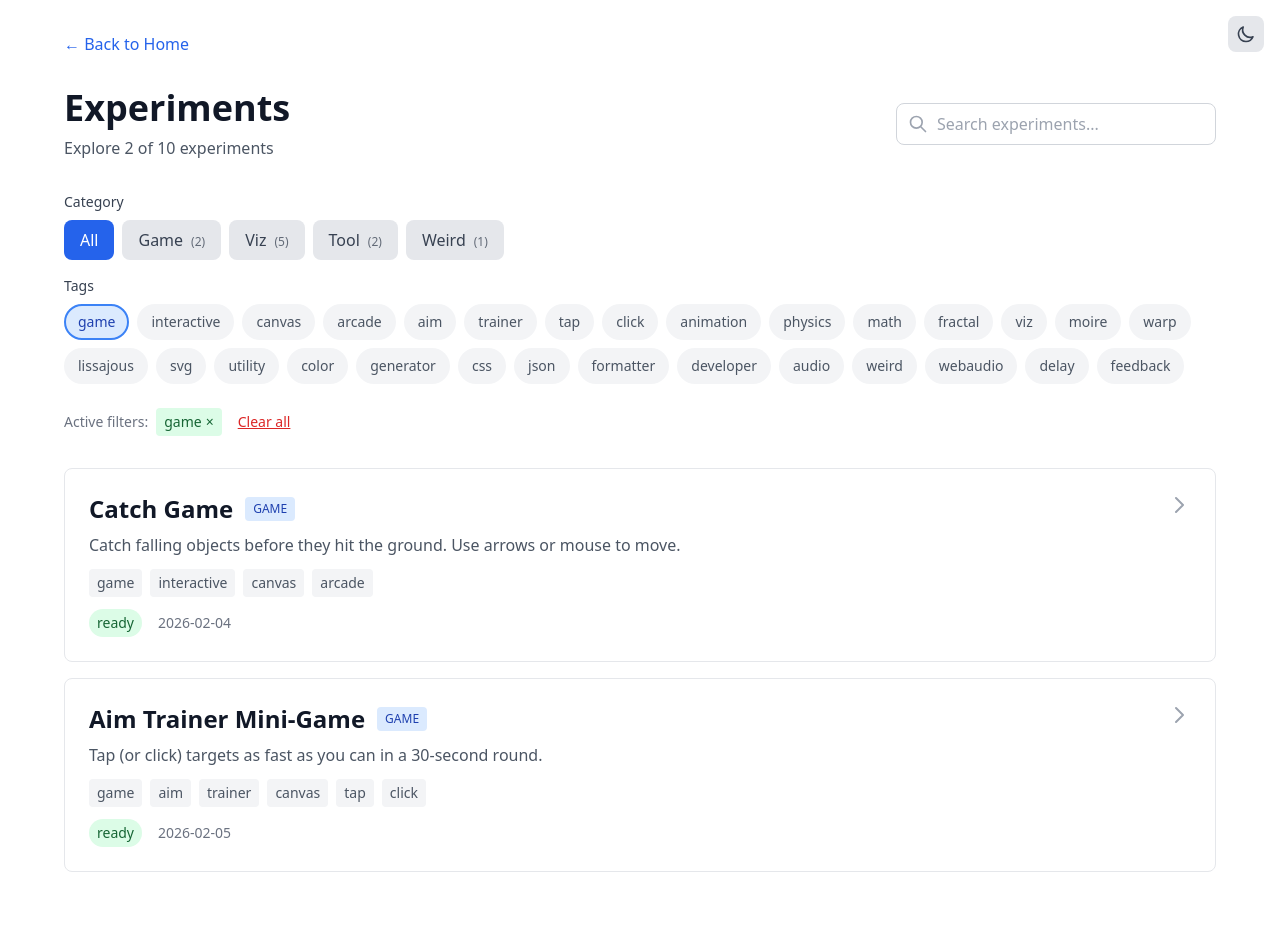
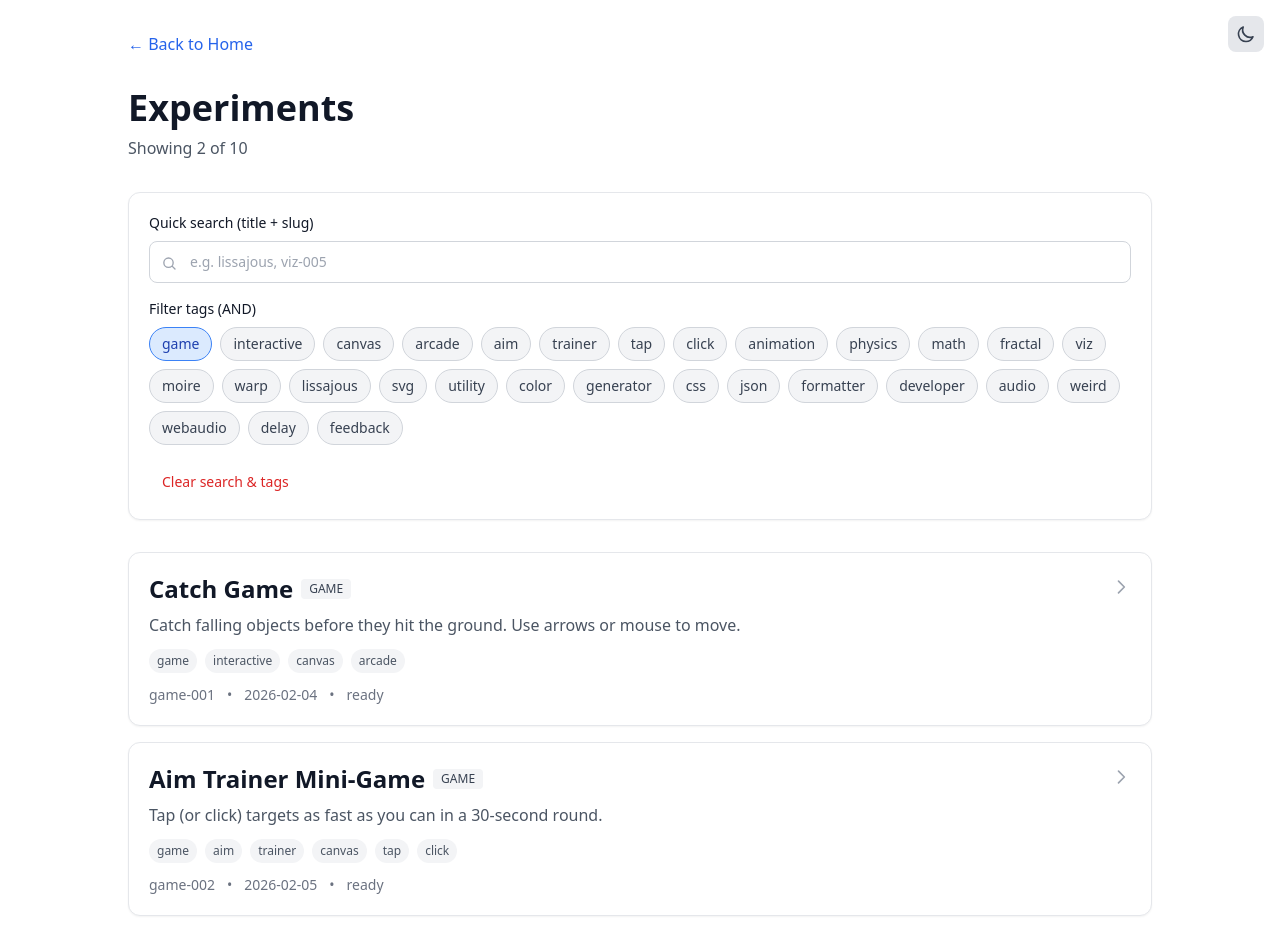
Before and after one commit to higgs-jung/tf-prd-lab, a Next.js app: page /experiments in a window 1280 px wide. Both pictures are taken after a click on the button "game". Before the commit the page ends 904 px from the top, so only its background shows below. Built offline with nearby package versions, Linux system fonts and the light colour scheme.

Commit message:
feat(experiments): add quick search and AND tag filters

```diff
--- a/app/experiments/page.tsx
+++ b/app/experiments/page.tsx
@@ -1,304 +1,200 @@
 'use client'
 
-import Link from "next/link";
-import { useState, useMemo } from "react";
-import { experiments, categories, allTags } from "../../experiments/index";
+import Link from 'next/link'
+import { useDeferredValue, useMemo, useState } from 'react'
+import { allTags, experiments } from '../../experiments/index'
 
 export default function ExperimentsPage() {
-  const [selectedCategory, setSelectedCategory] = useState<string>('all');
-  const [selectedTags, setSelectedTags] = useState<string[]>([]);
-  const [searchQuery, setSearchQuery] = useState('');
+  const [searchInput, setSearchInput] = useState('')
+  const [selectedTags, setSelectedTags] = useState<string[]>([])
+
+  const deferredSearch = useDeferredValue(searchInput)
+
+  const normalizedExperiments = useMemo(
+    () =>
+      experiments.map((experiment) => ({
+        ...experiment,
+        searchable: `${experiment.title} ${experiment.slug}`.toLowerCase(),
+      })),
+    []
+  )
 
   const filteredExperiments = useMemo(() => {
-    return experiments.filter(exp => {
-      // Category filter
-      if (selectedCategory !== 'all' && exp.category !== selectedCategory) {
-        return false;
+    const query = deferredSearch.trim().toLowerCase()
+
+    return normalizedExperiments.filter((experiment) => {
+      const matchesQuery = query.length === 0 || experiment.searchable.includes(query)
+      const matchesTags =
+        selectedTags.length === 0 || selectedTags.every((tag) => experiment.tags.includes(tag))
+
+      return matchesQuery && matchesTags
+    })
+  }, [deferredSearch, normalizedExperiments, selectedTags])
+
+  const toggleTag = (tag: string) => {
+    setSelectedTags((prev) =>
+      prev.includes(tag) ? prev.filter((selected) => selected !== tag) : [...prev, tag]
+    )
   }
 
-      // Tag filter
-      if (selectedTags.length > 0 && !selectedTags.some(tag => exp.tags.includes(tag))) {
-        return false;
+  const clearFilters = () => {
+    setSearchInput('')
+    setSelectedTags([])
   }
 
-      // Search filter
-      if (searchQuery) {
-        const query = searchQuery.toLowerCase();
-        const matchesTitle = exp.title.toLowerCase().includes(query);
-        const matchesDescription = exp.description.toLowerCase().includes(query);
-        const matchesTags = exp.tags.some(tag => tag.toLowerCase().includes(query));
-        if (!matchesTitle && !matchesDescription && !matchesTags) {
-          return false;
-        }
-      }
-
-      return true;
-    });
-  }, [selectedCategory, selectedTags, searchQuery]);
-
-  const toggleTag = (tag: string) => {
-    setSelectedTags(prev =>
-      prev.includes(tag)
-        ? prev.filter(t => t !== tag)
-        : [...prev, tag]
-    );
-  };
-
-  const clearFilters = () => {
-    setSelectedCategory('all');
-    setSelectedTags([]);
-    setSearchQuery('');
-  };
-
-  const hasActiveFilters = selectedCategory !== 'all' || selectedTags.length > 0 || searchQuery !== '';
+  const hasActiveFilters = searchInput.trim().length > 0 || selectedTags.length > 0
 
   return (
-    <main className="min-h-screen p-8">
-      <div className="max-w-6xl mx-auto">
-        <nav className="mb-8">
-          <Link
-            href="/"
-            className="text-blue-600 dark:text-blue-400 hover:underline"
-          >
+    <main className="min-h-screen px-4 py-6 sm:px-6 sm:py-8">
+      <div className="mx-auto w-full max-w-5xl">
+        <nav className="mb-6 sm:mb-8">
+          <Link href="/" className="text-blue-600 hover:underline dark:text-blue-400">
             ← Back to Home
           </Link>
         </nav>
 
-        <div className="flex flex-col lg:flex-row lg:items-center lg:justify-between gap-4 mb-8">
-          <div>
-            <h1 className="text-4xl font-bold mb-2">Experiments</h1>
-            <p className="text-gray-600 dark:text-gray-400">
-              Explore {filteredExperiments.length} of {experiments.length} experiments
+        <section className="mb-6 sm:mb-8">
+          <h1 className="text-3xl font-bold sm:text-4xl">Experiments</h1>
+          <p className="mt-2 text-sm text-gray-600 dark:text-gray-400 sm:text-base">
+            Showing {filteredExperiments.length} of {experiments.length}
           </p>
-          </div>
+        </section>
 
-          {/* Search */}
+        <section className="mb-6 rounded-xl border border-gray-200 bg-white p-4 shadow-sm dark:border-gray-700 dark:bg-gray-900 sm:mb-8 sm:p-5">
+          <div className="space-y-4">
             <div className="relative">
+              <label htmlFor="experiment-search" className="mb-2 block text-sm font-medium">
+                Quick search (title + slug)
+              </label>
               <input
+                id="experiment-search"
                 type="text"
-              placeholder="Search experiments..."
-              value={searchQuery}
-              onChange={(e) => setSearchQuery(e.target.value)}
-              className="w-full lg:w-80 px-4 py-2 pl-10 border border-gray-300 dark:border-gray-600 rounded-lg bg-white dark:bg-gray-800 focus:outline-none focus:ring-2 focus:ring-blue-500"
+                placeholder="e.g. lissajous, viz-005"
+                value={searchInput}
+                onChange={(event) => setSearchInput(event.target.value)}
+                className="w-full rounded-lg border border-gray-300 bg-white py-2.5 pl-10 pr-3 text-sm text-gray-900 outline-none ring-blue-500 transition focus:ring-2 dark:border-gray-600 dark:bg-gray-800 dark:text-gray-100"
               />
               <svg
-              className="absolute left-3 top-1/2 transform -translate-y-1/2 w-5 h-5 text-gray-400"
+                className="pointer-events-none absolute left-3 top-[42px] h-4 w-4 text-gray-400"
                 fill="none"
                 stroke="currentColor"
                 viewBox="0 0 24 24"
+                aria-hidden="true"
               >
                 <path
                   strokeLinecap="round"
                   strokeLinejoin="round"
                   strokeWidth={2}
-                d="M21 21l-6-6m2-5a7 7 0 11-14 0 7 7 0 0114 0z"
+                  d="M21 21l-4.35-4.35m1.6-5.15a7 7 0 11-14 0 7 7 0 0114 0z"
                 />
               </svg>
             </div>
-        </div>
 
-        {/* Filters */}
-        <div className="mb-8 space-y-4">
-          {/* Category Filter */}
             <div>
-            <label className="text-sm font-medium text-gray-700 dark:text-gray-300 mb-2 block">
-              Category
-            </label>
-            <div className="flex flex-wrap gap-2">
-              {categories.map(cat => (
+              <p className="mb-2 text-sm font-medium">Filter tags (AND)</p>
+              <div className="-mx-1 flex snap-x gap-2 overflow-x-auto px-1 pb-1 sm:mx-0 sm:flex-wrap sm:overflow-visible sm:px-0">
+                {allTags.map((tag) => {
+                  const selected = selectedTags.includes(tag)
+
+                  return (
                     <button
-                  key={cat}
-                  onClick={() => setSelectedCategory(cat)}
-                  className={`px-4 py-2 rounded-lg font-medium capitalize transition-colors ${
-                    selectedCategory === cat
-                      ? 'bg-blue-600 text-white'
-                      : 'bg-gray-200 dark:bg-gray-700 text-gray-700 dark:text-gray-300 hover:bg-gray-300 dark:hover:bg-gray-600'
+                      key={tag}
+                      onClick={() => toggleTag(tag)}
+                      className={`shrink-0 rounded-full border px-3 py-1.5 text-sm transition ${
+                        selected
+                          ? 'border-blue-500 bg-blue-100 text-blue-800 dark:bg-blue-900 dark:text-blue-100'
+                          : 'border-gray-300 bg-gray-100 text-gray-700 hover:bg-gray-200 dark:border-gray-600 dark:bg-gray-800 dark:text-gray-300 dark:hover:bg-gray-700'
                       }`}
+                      aria-pressed={selected}
                     >
-                  {cat}
-                  {cat !== 'all' && (
-                    <span className="ml-2 text-xs opacity-75">
-                      ({experiments.filter(e => e.category === cat).length})
-                    </span>
-                  )}
+                      {tag}
                     </button>
-              ))}
+                  )
+                })}
               </div>
             </div>
 
-          {/* Tag Filter */}
-          <div>
-            <label className="text-sm font-medium text-gray-700 dark:text-gray-300 mb-2 block">
-              Tags
-            </label>
-            <div className="flex flex-wrap gap-2">
-              {allTags.map(tag => (
+            {hasActiveFilters && (
               <button
-                  key={tag}
-                  onClick={() => toggleTag(tag)}
-                  className={`px-3 py-1.5 rounded-full text-sm transition-colors ${
-                    selectedTags.includes(tag)
-                      ? 'bg-blue-100 dark:bg-blue-900 text-blue-800 dark:text-blue-200 border-2 border-blue-500'
-                      : 'bg-gray-100 dark:bg-gray-800 text-gray-600 dark:text-gray-400 border-2 border-transparent hover:bg-gray-200 dark:hover:bg-gray-700'
-                  }`}
+                onClick={clearFilters}
+                className="inline-flex w-fit items-center rounded-md border border-transparent px-3 py-1.5 text-sm font-medium text-red-600 hover:bg-red-50 dark:text-red-400 dark:hover:bg-red-950/30"
               >
-                  {tag}
+                Clear search & tags
               </button>
-              ))}
-            </div>
-          </div>
-
-          {/* Active Filters & Clear */}
-          {hasActiveFilters && (
-            <div className="flex items-center gap-4 pt-2">
-              <div className="flex flex-wrap items-center gap-2">
-                <span className="text-sm text-gray-500">Active filters:</span>
-                {selectedCategory !== 'all' && (
-                  <span className="px-2 py-1 bg-blue-100 dark:bg-blue-900 text-blue-800 dark:text-blue-200 rounded text-sm"
-                  >
-                    Category: {selectedCategory}
-                  </span>
-                )}
-                {selectedTags.map(tag => (
-                  <span
-                    key={tag}
-                    className="px-2 py-1 bg-green-100 dark:bg-green-900 text-green-800 dark:text-green-200 rounded text-sm flex items-center gap-1"
-                  >
-                    {tag}
-                    <button
-                      onClick={() => toggleTag(tag)}
-                      className="hover:text-green-600"
-                    >
-                      ×
-                    </button>
-                  </span>
-                ))}
-                {searchQuery && (
-                  <span className="px-2 py-1 bg-purple-100 dark:bg-purple-900 text-purple-800 dark:text-purple-200 rounded text-sm"
-                  >
-                    Search: &quot;{searchQuery}&quot;
-                  </span>
             )}
           </div>
+        </section>
+
+        {filteredExperiments.length === 0 ? (
+          <section className="rounded-xl border border-dashed border-gray-300 p-8 text-center dark:border-gray-700">
+            <h2 className="text-lg font-semibold">No matching experiments</h2>
+            <p className="mt-2 text-sm text-gray-600 dark:text-gray-400">
+              Try a different keyword or remove one of the selected tags.
+            </p>
+            {hasActiveFilters && (
               <button
                 onClick={clearFilters}
-                className="text-sm text-red-600 hover:text-red-800 underline"
+                className="mt-4 rounded-lg bg-blue-600 px-4 py-2 text-sm font-medium text-white transition hover:bg-blue-700"
               >
-                Clear all
+                Reset filters
               </button>
-            </div>
             )}
-        </div>
-
-        {/* Empty State */}
-        {filteredExperiments.length === 0 && (
-          <div className="text-center py-16 bg-gray-50 dark:bg-gray-800/50 rounded-lg">
-            <svg
-              className="w-16 h-16 mx-auto text-gray-400 mb-4"
-              fill="none"
-              stroke="currentColor"
-              viewBox="0 0 24 24"
-            >
-              <path
-                strokeLinecap="round"
-                strokeLinejoin="round"
-                strokeWidth={1.5}
-                d="M9.172 16.172a4 4 0 015.656 0M9 10h.01M15 10h.01M21 12a9 9 0 11-18 0 9 9 0 0118 0z"
-              />
-            </svg>
-            <h3 className="text-xl font-semibold text-gray-700 dark:text-gray-300 mb-2">
-              No experiments found
-            </h3>
-            <p className="text-gray-500 dark:text-gray-400 mb-4">
-              Try adjusting your filters or search query
-            </p>
-            <button
-              onClick={clearFilters}
-              className="px-4 py-2 bg-blue-600 text-white rounded-lg hover:bg-blue-700 transition-colors"
-            >
-              Clear Filters
-            </button>
-          </div>
-        )}
-
-        {/* Experiments Grid */}
-        <div className="grid gap-4">
+          </section>
+        ) : (
+          <section className="grid gap-4">
             {filteredExperiments.map((experiment) => (
               <Link
                 key={experiment.id}
                 href={`/experiments/${experiment.slug}`}
-              className="p-6 bg-white dark:bg-gray-800 border border-gray-200 dark:border-gray-700 rounded-lg hover:shadow-md transition-shadow block"
+                className="block rounded-xl border border-gray-200 bg-white p-4 shadow-sm transition hover:shadow-md dark:border-gray-700 dark:bg-gray-900 sm:p-5"
               >
-              <div className="flex items-start justify-between">
-                <div className="flex-1">
-                  <div className="flex items-center gap-3 mb-2">
-                    <h2 className="text-2xl font-semibold">
-                      {experiment.title}
-                    </h2>
-                    <span
-                      className={`px-2 py-1 rounded text-xs font-medium uppercase ${
-                        experiment.category === 'viz'
-                          ? 'bg-purple-100 dark:bg-purple-900 text-purple-800 dark:text-purple-200'
-                          : experiment.category === 'tool'
-                          ? 'bg-green-100 dark:bg-green-900 text-green-800 dark:text-green-200'
-                          : experiment.category === 'game'
-                          ? 'bg-blue-100 dark:bg-blue-900 text-blue-800 dark:text-blue-200'
-                          : 'bg-orange-100 dark:bg-orange-900 text-orange-800 dark:text-orange-200'
-                      }`}
-                    >
+                <div className="flex items-start justify-between gap-3">
+                  <div className="min-w-0 flex-1">
+                    <div className="mb-2 flex flex-wrap items-center gap-2">
+                      <h2 className="text-xl font-semibold sm:text-2xl">{experiment.title}</h2>
+                      <span className="rounded bg-gray-100 px-2 py-0.5 text-xs font-medium uppercase text-gray-700 dark:bg-gray-800 dark:text-gray-300">
                         {experiment.category}
                       </span>
                     </div>
-                  <p className="text-gray-600 dark:text-gray-400 mb-3">
+                    <p className="mb-3 text-sm text-gray-600 dark:text-gray-400 sm:text-base">
                       {experiment.description}
                     </p>
 
-                  {/* Tags */}
-                  <div className="flex flex-wrap gap-2 mb-3">
-                    {experiment.tags.map(tag => (
+                    <div className="mb-3 flex flex-wrap gap-2">
+                      {experiment.tags.map((tag) => (
                         <span
                           key={tag}
-                        className="px-2 py-1 bg-gray-100 dark:bg-gray-700 text-gray-600 dark:text-gray-400 rounded text-sm"
+                          className="rounded-full bg-gray-100 px-2 py-1 text-xs text-gray-600 dark:bg-gray-800 dark:text-gray-400"
                         >
                           {tag}
                         </span>
                       ))}
                     </div>
 
-                  <div className="flex items-center gap-4 text-sm">
-                    <span
-                      className={`px-2 py-1 rounded-full ${
-                        experiment.status === "ready"
-                          ? "bg-green-100 text-green-800 dark:bg-green-900 dark:text-green-200"
-                          : "bg-yellow-100 text-yellow-800 dark:bg-yellow-900 dark:text-yellow-200"
-                      }`}
-                    >
-                      {experiment.status}
-                    </span>
-                    <span className="text-gray-500 dark:text-gray-400">
-                      {experiment.createdAt}
-                    </span>
+                    <div className="flex flex-wrap items-center gap-3 text-xs text-gray-500 dark:text-gray-400 sm:text-sm">
+                      <span>{experiment.slug}</span>
+                      <span>•</span>
+                      <span>{experiment.createdAt}</span>
+                      <span>•</span>
+                      <span>{experiment.status}</span>
                     </div>
                   </div>
 
                   <svg
-                  className="w-6 h-6 text-gray-400 flex-shrink-0 ml-4"
+                    className="mt-1 h-5 w-5 shrink-0 text-gray-400"
                     fill="none"
                     stroke="currentColor"
                     viewBox="0 0 24 24"
+                    aria-hidden="true"
                   >
-                  <path
-                    strokeLinecap="round"
-                    strokeLinejoin="round"
-                    strokeWidth={2}
-                    d="M9 5l7 7-7 7"
-                  />
+                    <path strokeLinecap="round" strokeLinejoin="round" strokeWidth={2} d="M9 5l7 7-7 7" />
                   </svg>
                 </div>
               </Link>
             ))}
-        </div>
+          </section>
+        )}
       </div>
     </main>
-  );
+  )
 }
```
Lines whose indentation alone changed are shown as unchanged.
